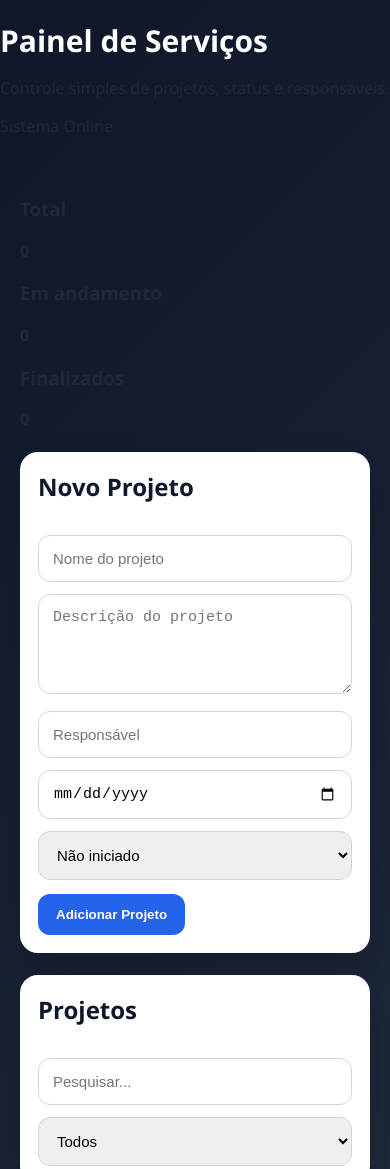
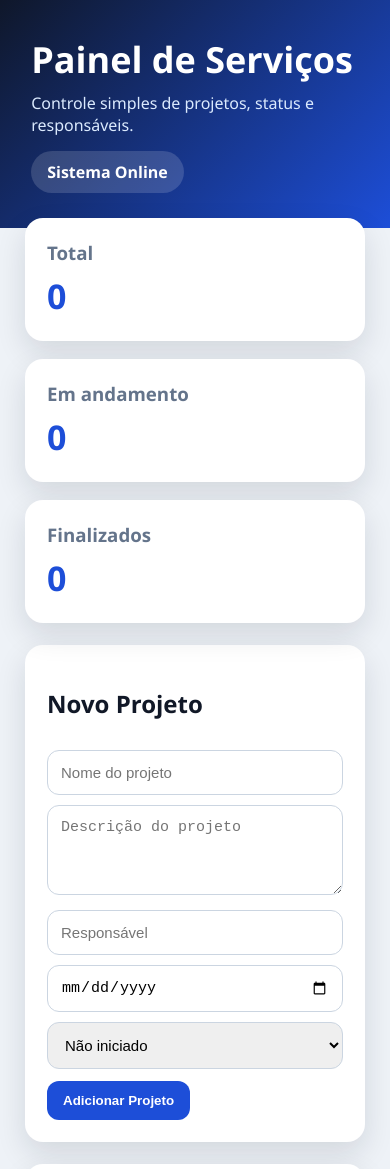
Before and after one commit to SanX-Anonimous/PAINEL-DE-SERVI-OS, a plain HTML site: page index.html in a window 390 px wide. Shown: the top 1169 px of the page. Drawn offline with Linux system fonts and the light colour scheme.

Commit message:
Update style.css

```diff
--- a/style.css
+++ b/style.css
@@ -5,96 +5,132 @@
 body {
   margin: 0;
   font-family: "Segoe UI", Arial, sans-serif;
-  background: linear-gradient(135deg, #0f172a, #1e293b);
-  color: #1f2937;
-  min-height: 100vh;
+  background: #eef2f7;
+  color: #111827;
+}
+
+.topo {
+  background: linear-gradient(135deg, #0f172a, #1d4ed8);
+  color: white;
+  padding: 35px 8%;
+  display: flex;
+  justify-content: space-between;
+  align-items: center;
+}
+
+.topo h1 {
+  margin: 0;
+  font-size: 36px;
+}
+
+.topo p {
+  margin: 8px 0 0;
+  color: #dbeafe;
+}
+
+.badge {
+  background: rgba(255,255,255,0.15);
+  padding: 10px 16px;
+  border-radius: 999px;
+  font-weight: bold;
 }
 
 .container {
-  max-width: 1000px;
+  max-width: 1100px;
   margin: auto;
-  padding: 40px 20px;
+  padding: 25px;
 }
 
-h1 {
-  color: white;
-  font-size: 38px;
-  margin-bottom: 5px;
+.resumos {
+  display: grid;
+  grid-template-columns: repeat(3, 1fr);
+  gap: 18px;
+  margin-top: -35px;
 }
 
-.container > p {
-  color: #cbd5e1;
-  margin-bottom: 30px;
+.resumo, .card {
+  background: white;
+  border-radius: 18px;
+  padding: 22px;
+  box-shadow: 0 12px 30px rgba(15,23,42,0.12);
+}
+
+.resumo h3 {
+  margin: 0 0 8px;
+  color: #64748b;
+}
+
+.resumo strong {
+  font-size: 34px;
+  color: #1d4ed8;
 }
 
 .card {
-  background: #ffffff;
-  padding: 25px;
-  border-radius: 18px;
   margin-top: 22px;
-  box-shadow: 0 15px 35px rgba(0,0,0,0.18);
-}
-
-.card h2 {
-  margin-top: 0;
-  color: #0f172a;
 }
 
 input, textarea, select {
   width: 100%;
-  padding: 14px;
-  margin-top: 12px;
-  border: 1px solid #d1d5db;
+  padding: 13px;
+  margin-top: 10px;
+  border: 1px solid #cbd5e1;
   border-radius: 12px;
   font-size: 15px;
-  outline: none;
-}
-
-input:focus,
-textarea:focus,
-select:focus {
-  border-color: #2563eb;
-  box-shadow: 0 0 0 3px rgba(37,99,235,0.15);
 }
 
 textarea {
-  min-height: 100px;
-  resize: vertical;
+  min-height: 90px;
 }
 
 button {
-  margin-top: 14px;
-  padding: 13px 18px;
+  margin-top: 12px;
+  padding: 12px 16px;
   border: none;
   border-radius: 12px;
-  background: #2563eb;
+  background: #1d4ed8;
   color: white;
-  font-weight: 700;
+  font-weight: bold;
   cursor: pointer;
-  transition: 0.2s;
 }
 
 button:hover {
-  transform: translateY(-1px);
-  background: #1d4ed8;
+  background: #1e40af;
+}
+
+.linha {
+  display: flex;
+  justify-content: space-between;
+  gap: 15px;
+  align-items: center;
+}
+
+.filtros {
+  display: flex;
+  gap: 10px;
+  width: 55%;
 }
 
 .projeto {
-  border: 1px solid #e5e7eb;
+  background: #f8fafc;
+  border: 1px solid #e2e8f0;
+  border-left: 6px solid #1d4ed8;
   padding: 18px;
-  border-radius: 16px;
-  margin-top: 14px;
-  background: #f8fafc;
+  border-radius: 15px;
+  margin-top: 15px;
 }
 
 .projeto h3 {
-  margin-top: 0;
-  color: #111827;
+  margin: 0;
+}
+
+.meta {
+  color: #64748b;
+  font-size: 14px;
 }
 
 .status {
   display: inline-block;
-  padding: 6px 10px;
+  padding: 6px 11px;
   border-radius: 999px;
   font-weight: bold;
   font-size: 13px;
@@ -115,34 +151,51 @@ button:hover {
   color: #374151;
 }
 
-.acoes {
-  margin-top: 10px;
-}
-
 .acoes button {
   margin-right: 8px;
   background: #334155;
 }
 
-.acoes button.finalizar {
+.acoes .finalizar {
   background: #16a34a;
 }
 
-.acoes button.excluir {
+.acoes .editar {
+  background: #f59e0b;
+}
+
+.acoes .excluir {
   background: #dc2626;
 }
 
-@media (max-width: 600px) {
-  h1 {
-    font-size: 30px;
+.vazio {
+  text-align: center;
+  color: #64748b;
+  padding: 25px;
+}
+
+@media (max-width: 700px) {
+  .topo {
+    flex-direction: column;
+    align-items: flex-start;
+    gap: 15px;
   }
 
-  .card {
-    padding: 18px;
+  .resumos {
+    grid-template-columns: 1fr;
+  }
+
+  .linha {
+    flex-direction: column;
+    align-items: stretch;
+  }
+
+  .filtros {
+    width: 100%;
+    flex-direction: column;
   }
 
   .acoes button {
     width: 100%;
-    margin-right: 0;
   }
 }
```
